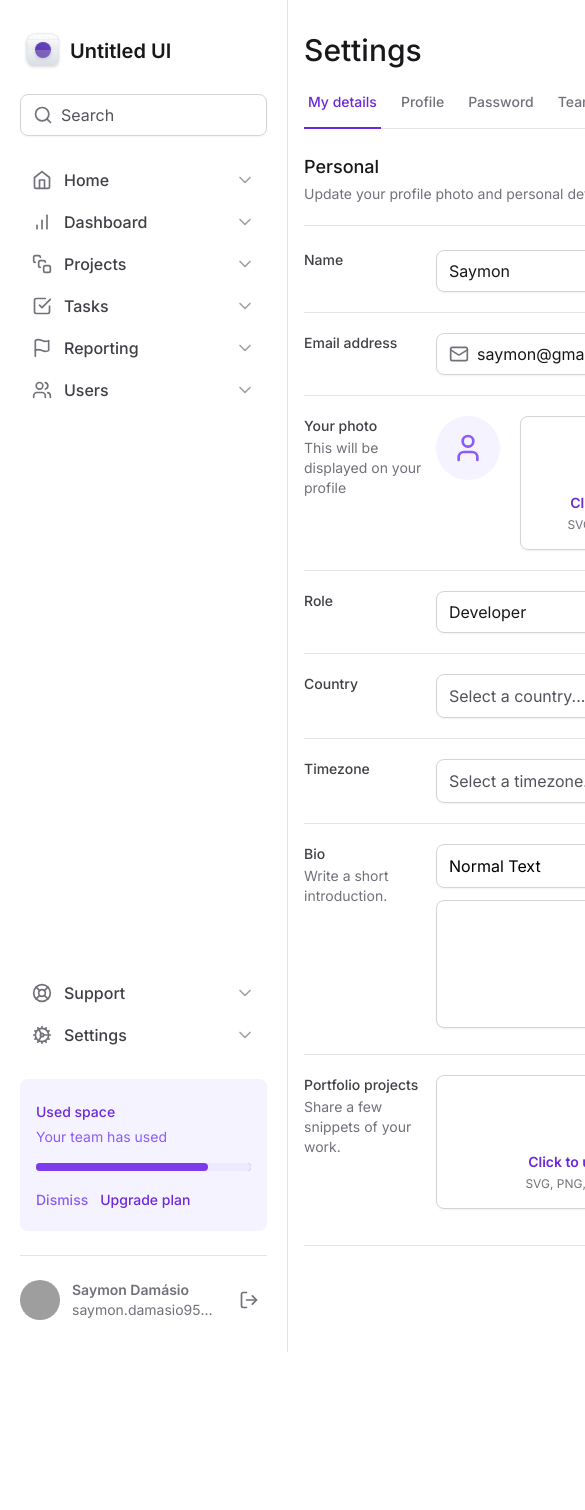
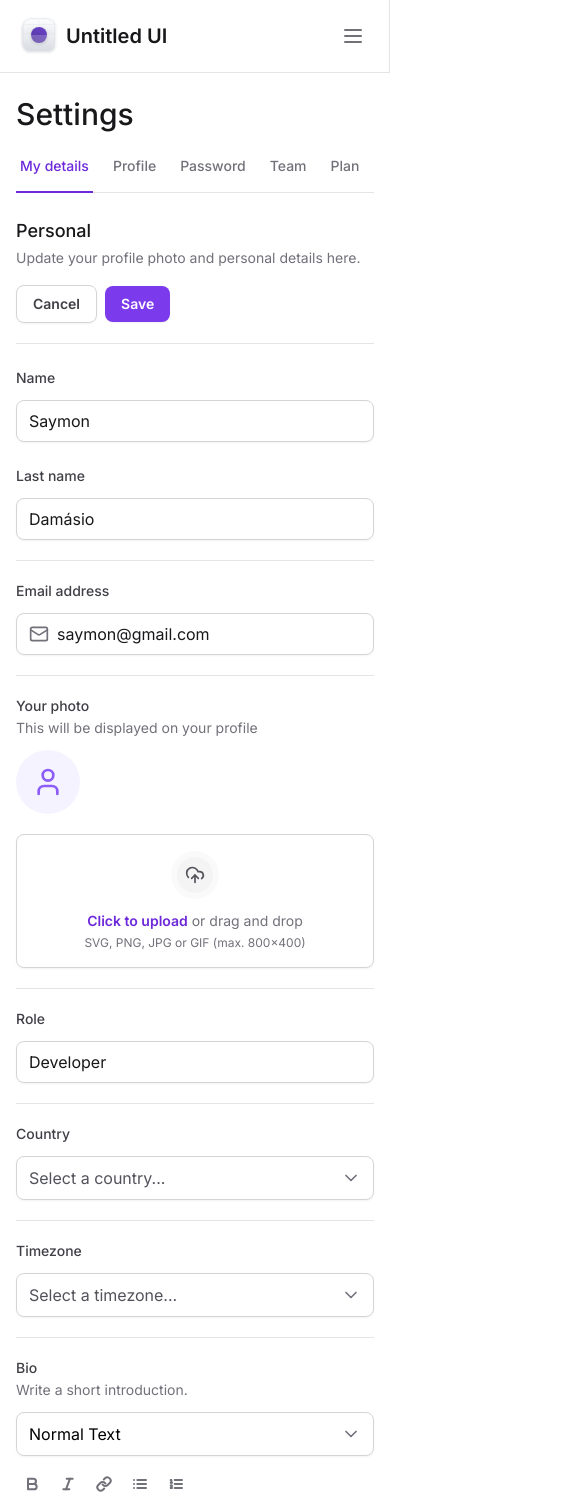
Before and after one commit to saymondamasio/dashboard, a Next.js app: page / in a window 390 px wide. Shown: the top 1510 px of the page, 585 px wide, since content can reach past the window. Before the commit the page ends 1352 px from the top, so only its background shows below. Built offline with nearby package versions, Linux system fonts and the light colour scheme; grey boxes are pictures that could not be loaded.

Commit message:
feat: responsiveness

```diff
--- a/package.json
+++ b/package.json
@@ -10,6 +10,8 @@
   },
   "dependencies": {
     "@formkit/auto-animate": "^0.8.1",
+    "@radix-ui/react-collapsible": "^1.0.3",
+    "@radix-ui/react-scroll-area": "^1.0.5",
     "@radix-ui/react-select": "^2.0.0",
     "@radix-ui/react-tabs": "^1.0.4",
     "framer-motion": "^10.16.16",
--- a/src/app/layout.tsx
+++ b/src/app/layout.tsx
@@ -15,9 +15,9 @@
 	return (
 		<html lang="pt" className="antialiased">
 			<body className={inter.className}>
-				<div className="grid min-h-screen grid-cols-app">
+				<div className="min-h-screen lg:grid lg:grid-cols-app">
 					<Sidebar />
-					<main className="px-4 pb-12 pt-8">{children}</main>
+					<main className="px-4 pb-12 pt-24 lg:col-start-2 lg:px-8 lg:pt-8">{children}</main>
 				</div>
 			</body>
 		</html>
--- a/src/app/page.tsx
+++ b/src/app/page.tsx
@@ -16,7 +16,7 @@
 			<SettingsTabs />
 
 			<div className="mt-6 flex flex-col ">
-				<div className="flex items-center justify-between border-b border-zinc-200 pb-5">
+				<div className="flex flex-col justify-between gap-4 border-b border-zinc-200 pb-5 lg:flex-row lg:items-center">
 					<div className="space-y-1">
 						<h2 className="text-lg font-medium text-zinc-900">Personal</h2>
 						<span className="text-sm text-zinc-500">
@@ -34,22 +34,28 @@
 				</div>
 
 				<form id="settings" className="mt-6 flex w-full flex-col gap-5 divide-y divide-zinc-200">
-					<div className="grid grid-cols-form gap-3">
+					<div className="flex flex-col gap-3 lg:grid lg:grid-cols-form ">
 						<label htmlFor="first-name" className="text-sm font-medium text-zinc-700">
 							Name
 						</label>
-						<div className="grid grid-cols-2 gap-6">
+						<div className="flex grid-cols-2 flex-col gap-6 lg:grid">
 							<Input.Root>
 								<Input.Control id="first-name" defaultValue="Saymon" />
 							</Input.Root>
 
-							<Input.Root>
-								<Input.Control defaultValue="Damásio" />
-							</Input.Root>
+							<div className="flex flex-col gap-3  lg:block">
+								<label htmlFor="last-name" className="text-sm font-medium text-zinc-700 lg:sr-only">
+									Last name
+								</label>
+
+								<Input.Root>
+									<Input.Control id="last-name" defaultValue="Damásio" />
+								</Input.Root>
+							</div>
 						</div>
 					</div>
 
-					<div className="grid grid-cols-form gap-3 pt-5">
+					<div className="flex flex-col gap-3 pt-5 lg:grid lg:grid-cols-form">
 						<label htmlFor="email" className="text-sm font-medium text-zinc-700">
 							Email address
 						</label>
@@ -61,14 +67,14 @@
 						</Input.Root>
 					</div>
 
-					<div className="grid grid-cols-form gap-3 pt-5">
+					<div className="gp:grid flex flex-col gap-3 pt-5 lg:grid-cols-form">
 						<label htmlFor="email" className="text-sm font-medium text-zinc-700">
 							Your photo
 							<span className="mt-0.5 block text-sm font-normal text-zinc-500">
 								This will be displayed on your profile
 							</span>
 						</label>
-						<FileInput.Root className="flex items-start gap-5">
+						<FileInput.Root className="flex flex-col gap-5 lg:flow-root lg:items-start">
 							<FileInput.ImagePreview />
 							<FileInput.Trigger />
 
@@ -76,7 +82,7 @@
 						</FileInput.Root>
 					</div>
 
-					<div className="grid grid-cols-form gap-3 pt-5">
+					<div className="flex flex-col gap-3 pt-5 lg:grid lg:grid-cols-form">
 						<label htmlFor="role" className="text-sm font-medium text-zinc-700">
 							Role
 						</label>
@@ -85,7 +91,7 @@
 						</Input.Root>
 					</div>
 
-					<div className="grid grid-cols-form gap-3 pt-5">
+					<div className="flex flex-col gap-3 pt-5 lg:grid lg:grid-cols-form">
 						<label htmlFor="country" className="text-sm font-medium text-zinc-700">
 							Country
 						</label>
@@ -96,7 +102,7 @@
 						</Select>
 					</div>
 
-					<div className="grid grid-cols-form gap-3 pt-5">
+					<div className="flex flex-col gap-3 pt-5 lg:grid lg:grid-cols-form">
 						<label htmlFor="timezone" className="text-sm font-medium text-zinc-700">
 							Timezone
 						</label>
@@ -106,7 +112,7 @@
 						</Select>
 					</div>
 
-					<div className="grid grid-cols-form gap-3 pt-5">
+					<div className="flex flex-col gap-3 pt-5 lg:grid lg:grid-cols-form">
 						<label htmlFor="bio" className="text-sm font-medium text-zinc-700">
 							Bio
 							<span className="mt-0.5 block text-sm font-normal text-zinc-500">
@@ -114,7 +120,7 @@
 							</span>
 						</label>
 						<div className="space-y-3 ">
-							<div className="grid grid-cols-2 gap-3">
+							<div className="flex flex-col gap-3 lg:grid lg:grid-cols-2">
 								<Select defaultValue="normal">
 									<SelectedItem value="normal" text="Normal Text" />
 									<SelectedItem value="md" text="Markdown" />
@@ -143,7 +149,7 @@
 						</div>
 					</div>
 
-					<div className="grid grid-cols-form gap-3 pt-5">
+					<div className="flex flex-col gap-3 pt-5 lg:grid lg:grid-cols-form">
 						<label htmlFor="portfolio" className="text-sm font-medium text-zinc-700">
 							Portfolio projects
 							<span className="mt-0.5 block text-sm font-normal text-zinc-500">
--- a/src/components/Profile.tsx
+++ b/src/components/Profile.tsx
@@ -1,3 +1,4 @@
+/* eslint-disable @next/next/no-img-element */
 import { LogOut } from 'lucide-react'
 
 import { Button } from './Form/Button'
@@ -17,7 +18,7 @@
 				</abbr>
 			</div>
 
-			<Button type="button" variant="ghost">
+			<Button type="button" variant="ghost" className="ml-auto">
 				<LogOut className="h-5 w-5 text-zinc-500" />
 			</Button>
 		</div>
--- a/src/components/SettingsTabs/TabItem.tsx
+++ b/src/components/SettingsTabs/TabItem.tsx
@@ -15,7 +15,7 @@
 			className="group relative px-1 pb-4 text-sm font-medium text-zinc-500 outline-none hover:text-violet-700 data-[state=active]:text-violet-700 "
 			value={value}
 		>
-			<span className="rounded group-focus-visible:ring-2 group-focus-visible:ring-violet-400 group-focus-visible:ring-offset-4">
+			<span className="whitespace-nowrap rounded group-focus-visible:ring-2 group-focus-visible:ring-violet-400 group-focus-visible:ring-offset-4">
 				{title}
 			</span>
 
--- a/src/components/SettingsTabs/index.tsx
+++ b/src/components/SettingsTabs/index.tsx
@@ -1,6 +1,7 @@
 'use client'
 
 import * as Tabs from '@radix-ui/react-tabs'
+import * as ScrollArea from '@radix-ui/react-scroll-area'
 import { useState } from 'react'
 
 import { TabItem } from './TabItem'
@@ -10,12 +11,35 @@
 
 	return (
 		<Tabs.Root defaultValue="my-details" value={selectedTab} onValueChange={setSelectedTab}>
-			<Tabs.List className="mt-6 flex w-full items-center gap-4 border-b border-zinc-200">
-				<TabItem title="My details" value="my-details" isSelected={selectedTab === 'my-details'} />
-				<TabItem title="Profile" value="profile" isSelected={selectedTab === 'profile'} />
-				<TabItem title="Password" value="password" isSelected={selectedTab === 'password'} />
-				<TabItem title="Team" value="team" isSelected={selectedTab === 'team'} />
-			</Tabs.List>
+			<ScrollArea.Root className="w-full" type="scroll">
+				<ScrollArea.Viewport className="w-full overflow-x-scroll">
+					<Tabs.List className="mt-6 flex w-full items-center gap-4 border-b border-zinc-200">
+						<TabItem
+							title="My details"
+							value="my-details"
+							isSelected={selectedTab === 'my-details'}
+						/>
+						<TabItem title="Profile" value="profile" isSelected={selectedTab === 'profile'} />
+						<TabItem title="Password" value="password" isSelected={selectedTab === 'password'} />
+						<TabItem title="Team" value="team" isSelected={selectedTab === 'team'} />
+						<TabItem title="Plan" value="plan" isSelected={selectedTab === 'plan'} />
+						<TabItem title="Billing" value="billing" isSelected={selectedTab === 'billing'} />
+						<TabItem title="Email" value="email" isSelected={selectedTab === 'email'} />
+						<TabItem
+							title="Notification"
+							value="notification"
+							isSelected={selectedTab === 'notification'}
+						/>
+					</Tabs.List>
+				</ScrollArea.Viewport>
+
+				<ScrollArea.Scrollbar
+					orientation="horizontal"
+					className="flex  h-0.5 translate-y-1.5 touch-none select-none flex-col bg-zinc-100"
+				>
+					<ScrollArea.Thumb className="relative flex-1 rounded-lg bg-zinc-300" />
+				</ScrollArea.Scrollbar>
+			</ScrollArea.Root>
 		</Tabs.Root>
 	)
 }
--- a/src/components/Sidebar/index.tsx
+++ b/src/components/Sidebar/index.tsx
@@ -1,3 +1,5 @@
+'use client'
+
 import {
 	BarChart,
 	CheckSquare,
@@ -5,23 +7,37 @@
 	Flag,
 	Home,
 	LifeBuoy,
+	Menu,
 	Search,
 	SquareStack,
 	Users
 } from 'lucide-react'
+import * as Collapsible from '@radix-ui/react-collapsible'
 
 import { Input } from '../Form/Input'
 import { NavItem } from '../NavItem'
 import { UsedSpaceWidget } from '../UsedSpaceWidget'
 import { Profile } from '../Profile'
+import { Button } from '../Form/Button'
 
 import { Logo } from './Logo'
 
 export function Sidebar() {
 	return (
-		<aside className="flex flex-col gap-6 border-r border-zinc-200 px-5 py-8">
+		<Collapsible.Root className="fixed inset-0 bottom-auto z-20 flex flex-col gap-6 border-b border-r border-zinc-200 bg-white p-4 data-[state=open]:bottom-0 lg:right-auto  lg:w-80 lg:border-r lg:px-5 lg:py-8 lg:data-[state=closed]:bottom-0">
+			<div className="flex items-center justify-between">
 				<Logo />
+				<Collapsible.Trigger asChild className="lg:hidden">
+					<Button variant="ghost">
+						<Menu className="size-6" />
+					</Button>
+				</Collapsible.Trigger>
+			</div>
 
+			<Collapsible.Content
+				forceMount
+				className="flex flex-1 flex-col gap-6 data-[state=closed]:hidden lg:data-[state=closed]:flex"
+			>
 				<Input.Root>
 					<Input.Prefix>
 						<Search className="h-5 w-5 text-zinc-500" />
@@ -51,6 +67,7 @@
 
 					<Profile />
 				</div>
-		</aside>
+			</Collapsible.Content>
+		</Collapsible.Root>
 	)
 }
```
Also changed, not shown: 1 other file (tests, documents, lock files or other folders). Lines whose indentation alone changed are shown as unchanged.
